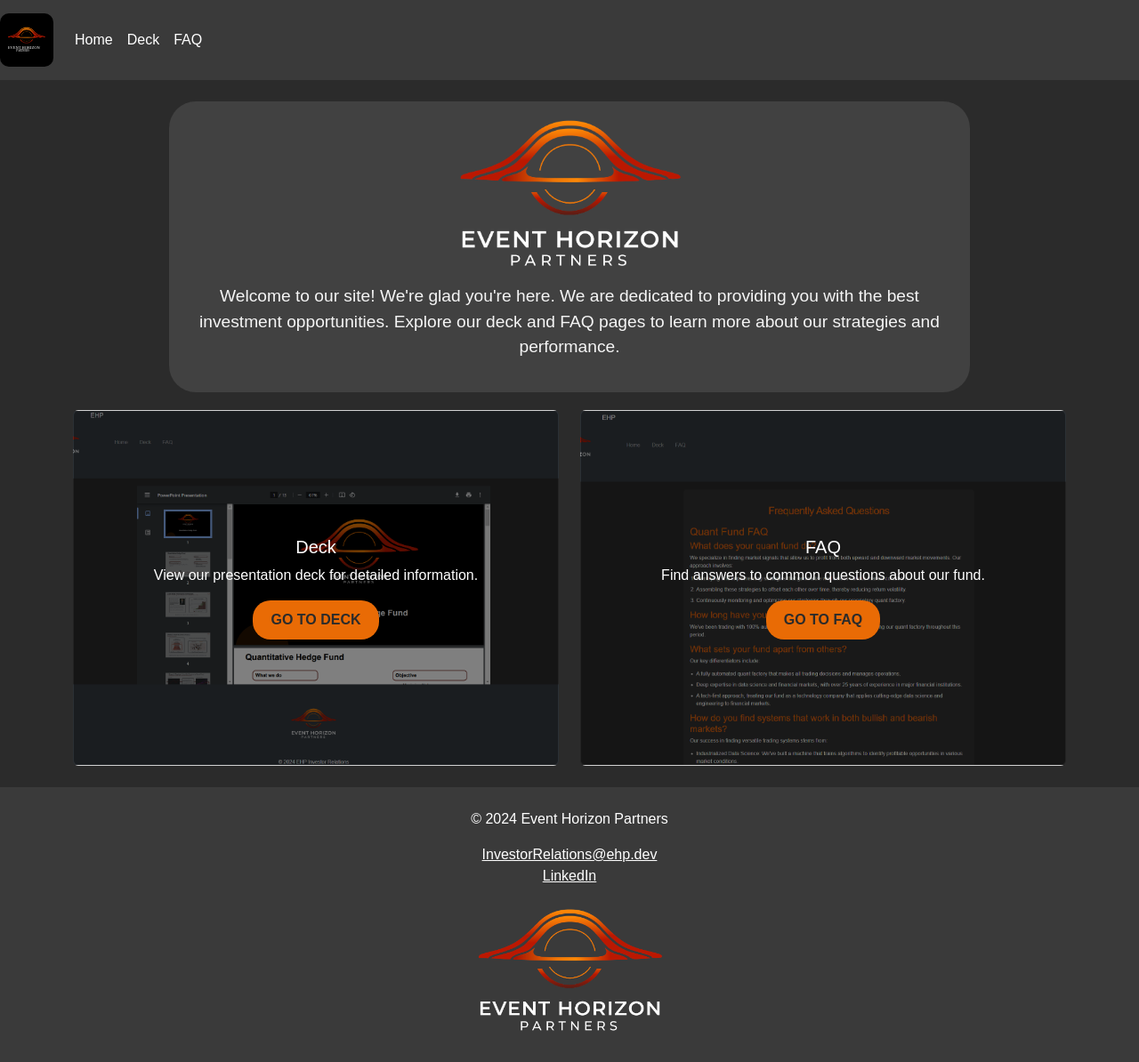
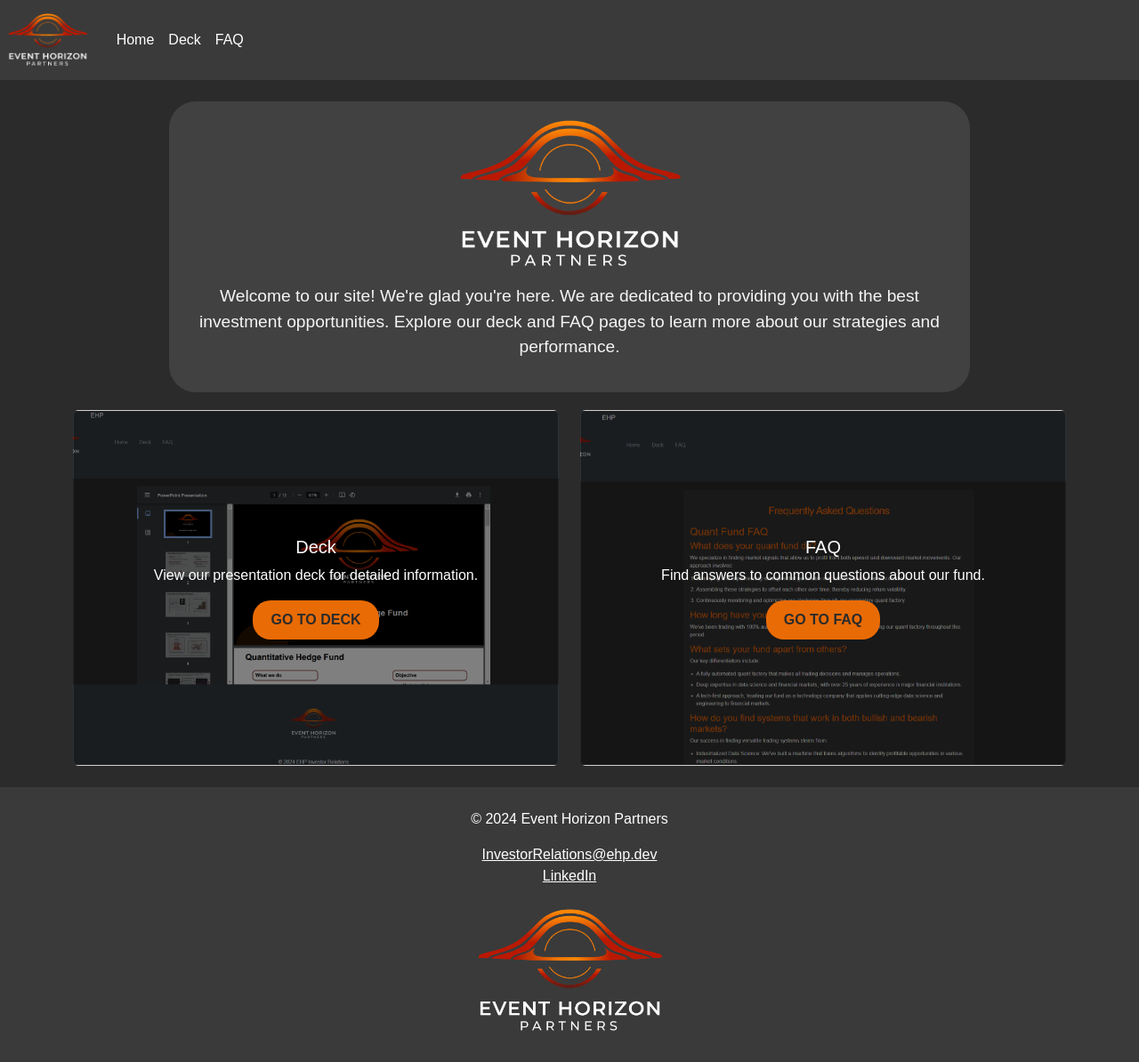
Before and after one commit to EventHorizonPartners/Investor_Relations, a Jekyll site: the page built from index.markdown, in a window 1280 px wide. Shown: the whole page at 89% size. Built offline with Jekyll 4.4.1, drawn with Linux system fonts in a browser that asks for light colours.

Commit message:
undo of svg in navbar

```diff
--- a/_includes/header.html
+++ b/_includes/header.html
@@ -2,7 +2,7 @@
 <!-- header.html -->
 <nav class="navbar navbar-expand-lg navbar-dark" style="background-color: #3a3a3a; height: 90px;">
   <a class="navbar-brand" href="#">
-    <img src="{{ site.baseurl }}/assets/images/Earth_Horizon_logo.svg" class="d-inline-block align-top" alt="">
+    <img src="{{ site.baseurl }}/assets/images/Earth_Horizon_transparent_white_text.png" class="d-inline-block align-top" alt="">
   </a>
   <button class="navbar-toggler" type="button" data-bs-toggle="collapse" data-bs-target="#navbarNav" aria-controls="navbarNav" aria-expanded="false" aria-label="Toggle navigation">
     <span class="navbar-toggler-icon"></span>
```
